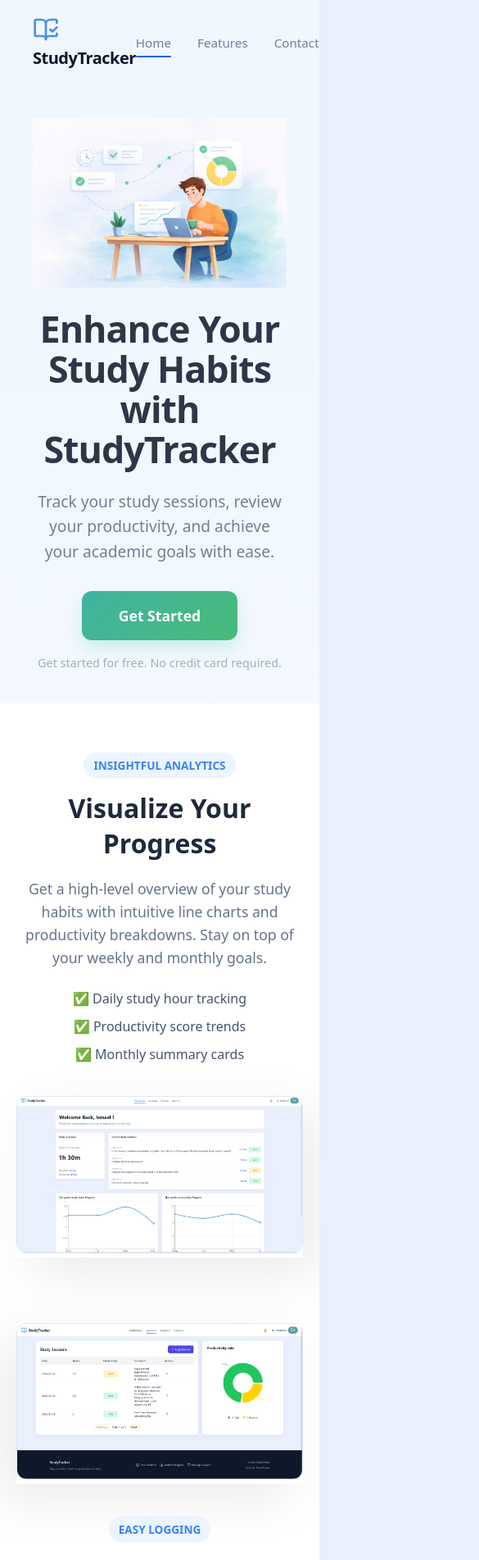
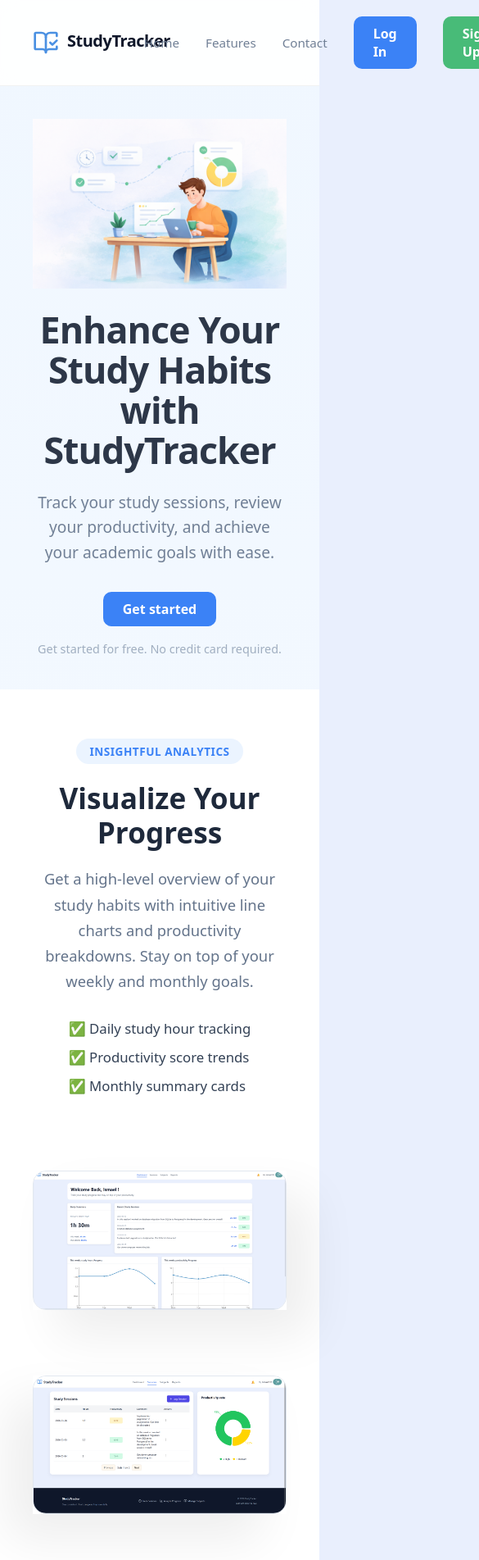
Before and after one commit to Abdis10/StudyTracker, a React app in the folder frontend/: page /home in a window 390 px wide. Shown: the top 1903 px of the page at 82% size, 585 px wide, since content can reach past the window. Built offline with nearby package versions, Linux system fonts and the light colour scheme; the HTML template or start-up script is replaced by a standard one.

Commit message:
feat(frontend): redesign homepage with dashboard previews and CTA updates refresh the homepage layout and navigation styling - add dashboard analytics and session logging preview sections - update feature cards, CTA copy, and supporting public assets

```diff
--- a/frontend/src/features/auth/ProtectedRoute.jsx
+++ b/frontend/src/features/auth/ProtectedRoute.jsx
@@ -8,7 +8,7 @@
     if (isChecking) {
         return <Loading />;
     } else if (!isAuth) {
-        return <Navigate to="/login" replace />;
+        return <Navigate to="/home" replace />;
     } else {
         return <Outlet />
     }
--- a/frontend/src/features/css/homePage.css
+++ b/frontend/src/features/css/homePage.css
@@ -22,15 +22,29 @@
 
 .home-page {
     background: linear-gradient(180deg, #f0f7ff 0%, #ffffff 100%);
-    overflow-x: hidden;
 }
 
 /* ================= NAVBAR ================= */
 .home-page-navbar {
+    /* Dette gjør at navbaren klistrer seg til toppen */
+    position: sticky;
+    top: 0;
+    z-index: 1000; /* Sørger for at den ligger over alt annet innhold */
+
+    background-color: rgba(255, 255, 255, 0.9);
+    backdrop-filter: blur(10px);
+    border-bottom: 1px solid rgba(0, 0, 0, 0.05);
+
     display: flex;
     justify-content: space-between;
     align-items: center;
-    padding: 25px 80px;
+    padding: 20px 80px; /* Litt mindre padding ser ofte bedre ut når den er fixed */
+    transition: all 0.3s ease;
+}
+
+.home-nav-left {
+    display: flex;
+    gap: 10px;
 }
 
 .home-navbar-links {
@@ -202,7 +216,7 @@
     line-height: 1.6;
 }
 
-.monitor-btn {
+.monitor-login-btn {
     background: linear-gradient(90deg, var(--primary-teal), var(--primary-green));
     color: white;
     border: none;
@@ -212,9 +226,10 @@
     font-size: 1.1rem;
     cursor: pointer;
     transition: var(--transition);
+    text-decoration: none;
 }
 
-.monitor-btn:hover {
+.monitor-login-btn:hover {
     letter-spacing: 0.5px;
     opacity: 0.95;
 }
@@ -224,8 +239,8 @@
     padding: 100px 80px;
     display: flex;
     flex-direction: column;
-    gap: 120px;
-    background-color: #fff;
+    gap: 120px; /* Large gap between the two feature rows */
+    background-color: #ffffff;
 }
 
 .preview-row {
@@ -234,76 +249,197 @@
     gap: 80px;
 }
 
+/* This creates the "Z-pattern" layout */
 .preview-row.reverse {
     flex-direction: row-reverse;
 }
 
 .preview-text {
     flex: 1;
-    text-align: left;
 }
 
 .badge {
-    background: #ebf4ff;
+    display: inline-block;
+    background-color: #ebf4ff;
     color: #3b82f6;
-    padding: 6px 12px;
+    padding: 6px 16px;
     border-radius: 20px;
     font-size: 0.85rem;
     font-weight: 700;
+    margin-bottom: 20px;
     text-transform: uppercase;
-    display: inline-block;
-    margin-bottom: 15px;
+    letter-spacing: 0.5px;
 }
 
 .preview-text h2 {
-    font-size: 2.5rem;
+    font-size: 2.8rem;
+    color: #1e293b;
+    margin-bottom: 20px;
+    line-height: 1.2;
+}
+
+.preview-text p {
+    font-size: 1.15rem;
+    color: #64748b;
+    line-height: 1.7;
+    margin-bottom: 30px;
+}
+
+.preview-list {
+    list-style: none;
+    padding: 0;
+}
+
+.preview-list li {
+    font-size: 1.05rem;
+    color: #334155;
+    margin-bottom: 12px;
+    display: flex;
+    align-items: center;
+    gap: 10px;
+    font-weight: 500;
+}
+
+/* IMAGE STYLING */
+.preview-image {
+    flex: 1.2;
+    transition: transform 0.4s ease;
+}
+
+.preview-image img {
+    width: 100%;
+    border-radius: 16px;
+    border: 1px solid #e2e8f0;
+    display: block;
+}
+
+/* Deep shadows to make screenshots "pop" */
+.shadow-right {
+    box-shadow: 30px 30px 60px rgba(0, 0, 0, 0.07);
+}
+
+.shadow-left {
+    box-shadow: -30px 30px 60px rgba(0, 0, 0, 0.07);
+}
+
+.preview-image:hover {
+    transform: scale(1.02);
+}
+
+/* ================= CONTACT SECTION ================= */
+.contact-section {
+    padding: 100px 80px;
+    background-color: #f8fbff;
+}
+
+.contact-container {
+    max-width: 1100px;
+    margin: 0 auto;
+    display: grid;
+    grid-template-columns: 1fr 1fr;
+    gap: 80px;
+    align-items: center;
+}
+
+.contact-info h2 {
+    font-size: 2.8rem;
     margin-bottom: 20px;
     color: #1e293b;
 }
 
-.preview-text p {
-    font-size: 1.1rem;
-    color: #64748b;
-    line-height: 1.6;
-    margin-bottom: 25px;
+.contact-details {
+    margin-top: 40px;
+    display: flex;
+    flex-direction: column;
+    gap: 25px;
 }
 
-.preview-list {
-    list-style: none;
+.contact-item {
+    display: flex;
+    align-items: center;
+    gap: 15px;
+}
+
+.contact-icon {
+    width: 45px;
+    height: 45px;
+    background: white;
+    display: flex;
+    align-items: center;
+    justify-content: center;
+    border-radius: 10px;
+    box-shadow: 0 4px 12px rgba(0,0,0,0.05);
+}
+
+/* CONTACT FORM */
+.contact-form {
+    background: white;
+    padding: 40px;
+    border-radius: 20px;
+    box-shadow: 0 20px 50px rgba(0, 0, 0, 0.05);
     display: flex;
     flex-direction: column;
-    gap: 12px;
+    gap: 20px;
 }
 
-.preview-list li {
-    font-weight: 500;
+.form-group {
+    display: flex;
+    flex-direction: column;
+    gap: 8px;
+    text-align: left;
+}
+
+.form-group label {
+    font-weight: 600;
+    font-size: 0.9rem;
     color: #475569;
 }
 
-.preview-image {
-    flex: 1.2;
+.form-group input, .form-group textarea {
+    padding: 12px 16px;
+    border-radius: 10px;
+    border: 1px solid #e2e8f0;
+    font-family: inherit;
+    font-size: 1rem;
+    transition: border-color 0.2s;
 }
 
-.preview-image img {
-    width: 100%;
-    border-radius: 12px;
-    border: 1px solid #e2e8f0;
+.form-group input:focus, .form-group textarea:focus {
+    outline: none;
+    border-color: #3b82f6;
 }
 
-/* Floating shadow effects */
-.shadow-right { box-shadow: 20px 20px 60px rgba(0, 0, 0, 0.08); }
-.shadow-left { box-shadow: -20px 20px 60px rgba(0, 0, 0, 0.08); }
+.full-width {
+    width: 100%;
+    margin-top: 10px;
+}
+
+
+/* RESPONSIVE */
+@media (max-width: 900px) {
+    .contact-container { grid-template-columns: 1fr; gap: 40px; }
+}
 
 /* ================= RESPONSIVE ================= */
 @media (max-width: 1024px) {
-    .dashboard-preview { padding: 60px 20px; gap: 80px; }
+    .dashboard-preview {
+        padding: 60px 40px;
+        gap: 80px;
+    }
+
     .preview-row, .preview-row.reverse {
         flex-direction: column;
         text-align: center;
-        gap: 40px;
     }
-    .preview-text { text-align: center; }
-    .preview-text h2 { font-size: 2rem; }
+
+    .preview-text h2 {
+        font-size: 2.2rem;
+    }
+
+    .preview-list {
+        display: inline-block;
+        text-align: left;
+    }
 }
 
 /* ================= RESPONSIVE ================= */
--- a/frontend/src/features/pages/HomePage.jsx
+++ b/frontend/src/features/pages/HomePage.jsx
@@ -1,8 +1,19 @@
 import { BookOpenCheck } from "lucide-react";
 import { NavLink } from "react-router-dom";
 import "../css/homePage.css";
+import Footer from "../components/Footer.jsx";
 
 function HomePage() {
+
+    // Helper function for smooth scroll
+    const scrollToSection = (e, id) => {
+        e.preventDefault();
+        const element = document.getElementById(id);
+        if (element) {
+            element.scrollIntoView({ behavior: "smooth" });
+        }
+    };
+
     return (
         <div className="home-page">
             {/* NAVBAR */}
@@ -14,9 +25,11 @@
 
                 <div className="home-right-navbar">
                     <ul className="home-navbar-links">
-                        <li><NavLink to="/home" end className="navbar-link">Home</NavLink></li>
-                        <li><NavLink to="/features" className="navbar-link">Features</NavLink></li>
-                        <li><NavLink to="/contact" className="navbar-link">Contact</NavLink></li>
+                        <li><a href="#home" onClick={(e) => scrollToSection(e, 'home')} className="navbar-link">Home</a></li>
+                        {/* Smooth Scroll Links */}
+                        <li><a href="#features" onClick={(e) => scrollToSection(e, 'features')} className="navbar-link">Features</a></li>
+                        <li><a href="#contact" onClick={(e) => scrollToSection(e, 'contact')} className="navbar-link">Contact</a></li>
+
                         <li><NavLink to="/login" className="home-login-btn">Log In</NavLink></li>
                         <li><NavLink to="/signup" className="home-signup-btn">Sign Up</NavLink></li>
                     </ul>
@@ -24,13 +37,15 @@
             </nav>
 
             {/* HERO */}
-            <section className="home-hero">
+            <section id="home" className="home-hero">
                 <div className="home-content">
                     <h1 className="motto">Enhance Your Study Habits with StudyTracker</h1>
                     <p className="home-p">
                         Track your study sessions, review your productivity, and achieve your academic goals with ease.
                     </p>
-                    <button className="home-btn-primary">Get Started</button>
+                    <NavLink to="/login" className="home-login-btn">
+                        Get started
+                    </NavLink>
                     <p className="home-subtext">Get started for free. No credit card required.</p>
                 </div>
 
@@ -44,7 +59,7 @@
             <div className="wave-divider"></div>
 
             {/* INTERACTIVE DASHBOARD PREVIEW */}
-            <section className="dashboard-preview">
+            <section id="features" className="dashboard-preview">
                 <div className="preview-row">
                     <div className="preview-text">
                         <span className="badge">Insightful Analytics</span>
@@ -66,7 +81,7 @@
 
                 <div className="preview-row reverse">
                     <div className="preview-image shadow-left">
-                        <img src="/session-logging.png" alt="Log Study Session" />
+                        <img src="/Skjermbilde%202026-03-29%20003607.png" alt="Log Study Session" />
                     </div>
                     <div className="preview-text">
                         <span className="badge">Easy Logging</span>
@@ -109,10 +124,53 @@
                     </div>
                 </div>
 
-                <button className="monitor-btn">
+                <NavLink to="/login" className="monitor-login-btn">
                     Monitor Your Study Habits Effectively &rarr;
-                </button>
+                </NavLink>
             </section>
+
+            {/* CONTACT SECTION */}
+            <section id="contact" className="contact-section">
+                <div className="contact-container">
+                    <div className="contact-info">
+                        <span className="badge">Get in Touch</span>
+                        <h2>How can we help you?</h2>
+                        <p>
+                            Have questions about StudyTracker or need help setting up your dashboard?
+                            Our team is here to support your academic journey.
+                        </p>
+
+                        <div className="contact-details">
+                            <div className="contact-item">
+                                <span className="contact-icon">📧</span>
+                                <div>
+                                    <h4>Email us</h4>
+                                    <p>support@studytracker.com</p>
+                                </div>
+                            </div>
+                        </div>
+                    </div>
+
+                    <form className="contact-form" onSubmit={(e) => e.preventDefault()}>
+                        <div className="form-group">
+                            <label>Full Name</label>
+                            <input type="text" placeholder="Jo Doe..." />
+                        </div>
+                        <div className="form-group">
+                            <label>Email Address</label>
+                            <input type="email" placeholder="Jodoe@example.com" />
+                        </div>
+                        <div className="form-group">
+                            <label>Message</label>
+                            <textarea rows="4" placeholder="How can we help?"></textarea>
+                        </div>
+                        <button type="submit" className="home-btn-primary full-width">
+                            Send Message
+                        </button>
+                    </form>
+                </div>
+            </section>
+            <Footer />
         </div>
     );
 }
```
Also changed, not shown: frontend/public/Skjermbilde 2026-03-29 003607.png (added), frontend/public/session-logging.png (deleted).
